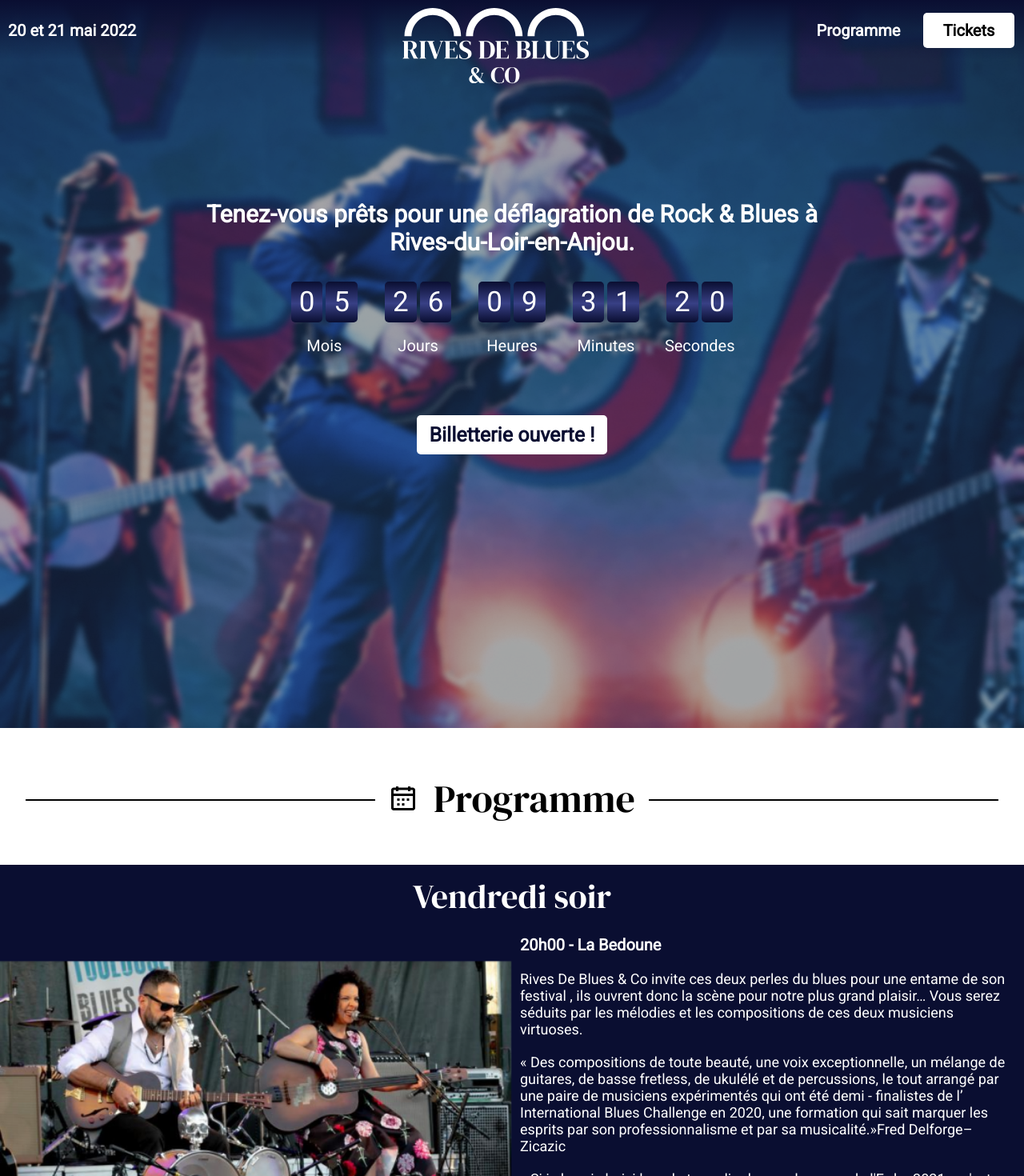
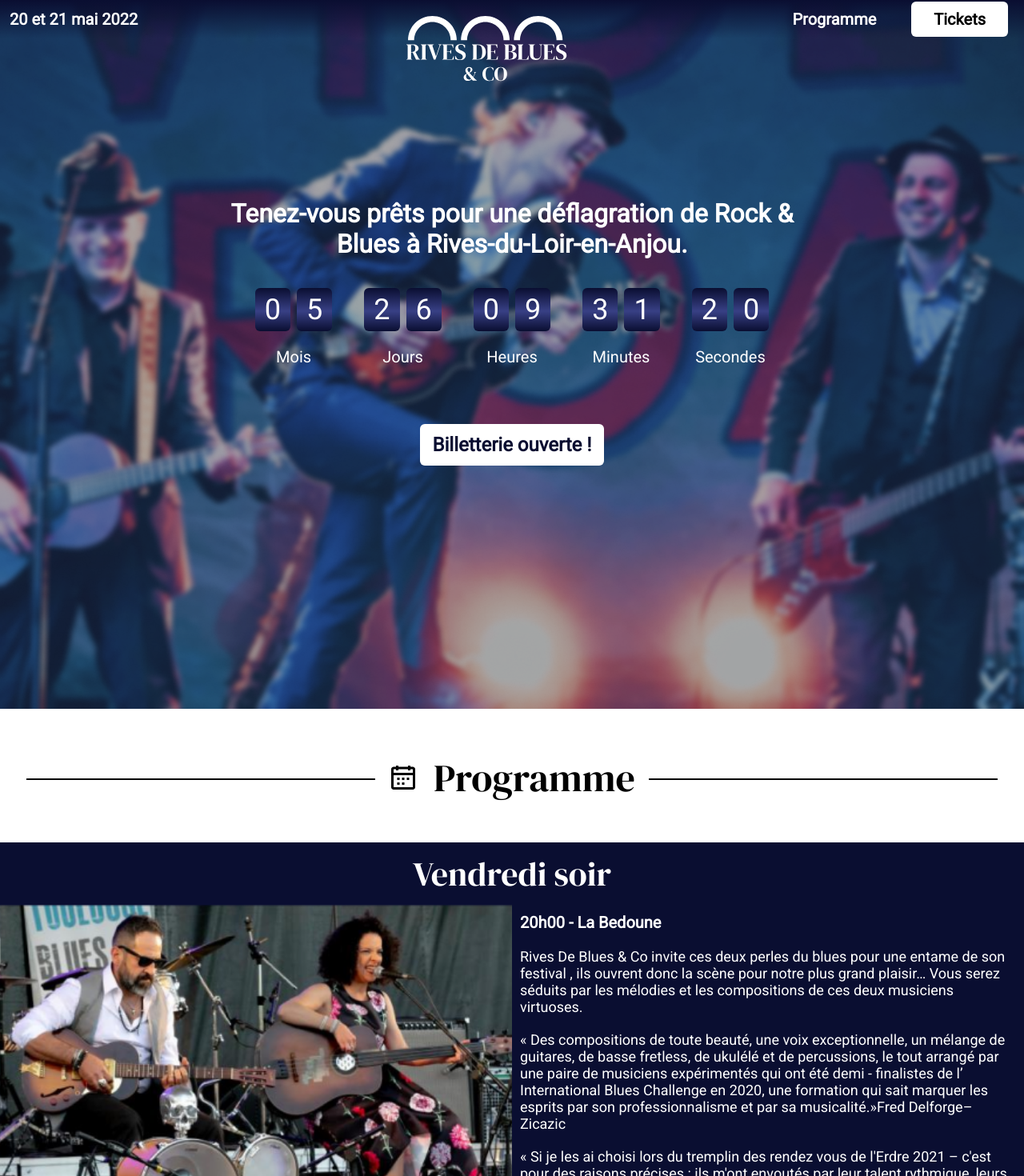
Before and after one commit to CyrielleAlbert/RivesDeBlues, a React (Create React App) app: page / in a window 1280 px wide. Shown: the top 1470 px of the page at 80% size. Built offline with nearby package versions, Linux system fonts and the light colour scheme.

Commit message:
px to rem

```diff
--- a/src/App.css
+++ b/src/App.css
@@ -20,7 +20,7 @@
   flex-direction: column;
   align-items: center;
   justify-content: center;
-  font-size: calc(10px + 2vmin);
+  font-size: calc(0.625rem + 2vmin);
   color: white;
 }
 
--- a/src/Pages/style/Home.css
+++ b/src/Pages/style/Home.css
@@ -1,16 +1,16 @@
 .background {
     position: relative;
-    margin-top: -75px;
-    left: 0px;
+    margin-top: -4.5rem;
+    left: 0rem;
     z-index: -100;
-    bottom: 0;
-    padding-bottom: 0;
+    bottom: 0rem;
+    padding-bottom: 0rem;
 }
 
 .content {
     position: absolute;
     z-index: 100;
-    top: 250px;
+    top: 15.5rem;
     display: flex;
     flex-direction: column;
     justify-content: center;
@@ -22,7 +22,7 @@
 
 .accroche {
     font-family: 'Roboto';
-    font-size: 30px;
+    font-size: 2rem;
     font-weight: bold;
     color: white;
     display: flex;
@@ -31,30 +31,30 @@
 
 .countdown {
     color: white;
-    margin-top: 15px;
+    margin-top: 1rem;
 }
 
 .bouton1 {
     background-color: white;
     color: #0A0E31;
-    padding: 10px;
-    padding-left: 15px;
-    padding-right: 15px;
-    font-size: 25px;
+    padding: 0.75rem;
+    padding-left: 1rem;
+    padding-right: 1rem;
+    font-size: 1.5rem;
     font-weight: bolder;
-    margin-top: 75px;
-    border-radius: 5px;
+    margin-top: 4.5rem;
+    border-radius: 0.375rem;
     cursor: pointer;
     text-decoration: none;
 }
 
 .title {
-    font-size: 48px;
+    font-size: 3rem;
     text-align: center;
-    padding: 15px;
+    padding: 1rem;
     position: relative;
-    padding-top: 50px;
-    padding-bottom: 50px;
+    padding-top: 3rem;
+    padding-bottom: 3rem;
     display: flex;
     flex-direction: row;
     justify-content: space-between;
@@ -62,10 +62,10 @@
 
 .infos-pratiques-title {
     font-family: 'DM Serif Display';
-    font-size: 42px;
+    font-size: 2.5rem;
     width: 100%;
     text-align: center;
-    padding: 10px;
+    padding: 0.75rem;
     color: #0A0E31;
 }
 
--- a/src/reusable-components/footer.js
+++ b/src/reusable-components/footer.js
@@ -5,30 +5,30 @@ import { ReactComponent as PhoneSVG } from './../Icons/call-phone.svg'
 //TODO Redirection vers infos
 function Footer1() {
     return (
-        <div style={{backgroundColor: "#0A0E31", width: "100%", height: 250, fontSize:15,color:"white", fontFamily:"Roboto"}}>
-            <div style={{ display: 'flex', flexDirection: "row",  justifyContent: "center", fontFamily: "Roboto", color: "white", fontSize: 15, paddingTop:20 }}>
+        <div style={{backgroundColor: "#0A0E31", width: "100%", height: "15.5rem", fontSize:"1rem",color:"white", fontFamily:"Roboto"}}>
+            <div style={{ display: 'flex', flexDirection: "row",  justifyContent: "center", fontFamily: "Roboto", color: "white", fontSize: "1rem", paddingTop:"1.25rem" }}>
                 <div style={{ width: "33%", justifyContent: "center", display: "flex", flexDirection: "column", alignItems: "center" }}>
                     <img src="/Images/Logo.svg" width="50%" />
                 </div>
                 <div style={{ width: "33%", justifyContent: "center", display: "flex", alignItems: "center" }}>
                     <div style={{ justifyContent: "center", display: "flex", flexDirection: "column" }}>
-                        <span style={{ margin: 10 }}>Le Festival</span>
-                        <span style={{ margin: 10 }}>FAQ</span>
-                        <span style={{ margin: 10 }}>Espace presse</span>
-                        <span style={{ margin: 10 }}>Mentions légales</span>
+                        <span style={{ margin: "0.75rem" }}>Le Festival</span>
+                        <span style={{ margin: "0.75rem" }}>FAQ</span>
+                        <span style={{ margin: "0.75rem" }}>Espace presse</span>
+                        <span style={{ margin: "0.75rem" }}>Mentions légales</span>
                     </div>
                 </div>
                 <div style={{ width: "33%", justifyContent: "center", display: "flex", alignItems: "center", flexDirection: "column" }}>
                     <div style={{ justifyContent: "center", display: "flex", flexDirection: "column" }}>
                         {"Nous suivre : "}
                         <div style={{ justifyContent: "start", display: "flex", flexDirection: "row" }}>
-                            <SocialIcon url="https://www.facebook.com/rives.de.blues.and.co/" bgColor="#FFFFFF" style={{ width: 42, height: 42, margin: "10px 10px 10px 0px" }} />
-                            <SocialIcon url="https://www.instagram.com/rives.de.blues.and.co/" bgColor="#FFFFFF" style={{ width: 42, height: 42, margin: "10px 10px 10px 0px" }} />
+                            <SocialIcon url="https://www.facebook.com/rives.de.blues.and.co/" bgColor="#FFFFFF" style={{ width: "2.625rem", height: "2.625rem", margin: "0.75rem 0.75rem 0.75rem 0rem" }} />
+                            <SocialIcon url="https://www.instagram.com/rives.de.blues.and.co/" bgColor="#FFFFFF" style={{ width: "2.625rem", height: "2.625rem", margin: "0.75rem 0.75rem 0.75rem 0rem" }} />
                         </div>
                         {"Nous contacter : "}
                         <div style={{ justifyContent: "start", display: "flex", flexDirection: "column" }}>
-                            <div style={{ marginTop: 15 }}>
-                                <MailSVG fill="#FFF" width={20} height={20} style={{ marginRight: 10, position: "relative", top: 4 }} />
+                            <div style={{ marginTop: "1rem" }}>
+                                <MailSVG fill="#FFF" width={"1.25rem"} height={"1.25rem"} style={{ marginRight: "0.75rem", position: "relative", top: "0.25rem" }} />
                                 {"Tourdescene@gmail.com"}
                             </div>
                         </div>
--- a/src/reusable-components/style/Header.css
+++ b/src/reusable-components/style/Header.css
@@ -3,41 +3,42 @@
     flex-direction: row;
     background: linear-gradient(180deg, #0A0E31 0%, rgba(0, 0, 0, 0) 100%);
     color: white;
-    height: 75px;
-    font-size: 20px;
+    height: 3rem;
+    font-size: 1.25rem;
     font-weight: bold;
     font-family: "Roboto";
 }
 
 .date {
-    width: 40%;
-    padding: 10px;
+    width: 20%;
+    padding: 0.75rem;
     display: flex;
     align-items: center;
     justify-content: start;
 }
 
 .logo {
-    width: 20%;
-    padding: 10px;
+    width: 60%;
+    padding: 1.25rem;
     display: flex;
     align-items: baseline;
     justify-content: center;
 }
-
+.logo img{
+    width:30%;
+}
 .programme {
-    margin-left: 20%;
     width: 10%;
     display: flex;
     align-items: center;
-    padding: 10px;
+    padding: 1.25rem;
     justify-content: center;
     cursor: pointer
 }
 
 .tickets {
     width: 10%;
-    padding: 10px;
+    padding: 1.25rem;
     display: flex;
     align-items: center;
     justify-content: center;
@@ -46,9 +47,9 @@
 
 .CTA {
     background-color: white;
-    padding: 10px;
-    padding-left: 25px;
-    padding-right: 25px;
-    border-radius: 5px;
+    padding: 0.625rem;
+    padding-left: 1.75rem;
+    padding-right: 1.75rem;
+    border-radius: 0.375rem;
     color: black;
 }
--- a/src/reusable-components/style/countdown.css
+++ b/src/reusable-components/style/countdown.css
@@ -4,23 +4,23 @@
     justify-content: center;
     text-align: center;
     font-family: 'Roboto';
-    font-size: 20px;
+    font-size: 1.25rem;
     color: white;
 }
 
 .num {
     display: flex;
-    margin: 15px;
+    margin: 1rem;
 }
 
 .rectangle {
     font-family: 'Roboto';
-    font-size: 35px;
-    padding: 5px;
-    padding-left: 10px;
-    padding-right: 10px;
-    border-radius: 5px;
-    margin: 2px;
+    font-size: 2.25rem;
+    padding: 0.375rem;
+    padding-left: 0.75rem;
+    padding-right: 0.75rem;
+    border-radius: 0.375rem;
+    margin: 0.25rem;
     background: linear-gradient(180deg, #0A0E31 0%, #384085 53.65%, #0A0E31 100%);
     color: white
 }
--- a/src/reusable-components/style/infosPratiques.css
+++ b/src/reusable-components/style/infosPratiques.css
@@ -1,24 +1,24 @@
 .titre-info-p {
     font-family: 'DM Serif Display';
-    font-size: 35px;
-    margin-top: 10px;
-    padding: 20px;
+    font-size: 2.25rem;
+    margin-top: 0.625rem;
+    padding: 1.25rem;
 }
 
 .content-2 {
     font-family: "Roboto";
-    font-size: 20px;
-    padding: 20px;
+    font-size: 1.25rem;
+    padding: 1.25rem;
 }
 
 .content-3 {
     font-family: "Roboto";
-    font-size: 20px;
-    margin: 20px;
+    font-size: 1.25rem;
+    margin: 1.25rem;
     color: #A90000;
     border-width: 2px;
     border: solid;
-    padding: 10px;
+    padding: 0.625rem;
 }
 
 .content-4 {
@@ -36,6 +36,6 @@
 
 .content-5 {
     font-family: "Roboto";
-    font-size: 20px;
-    margin: 20px;
+    font-size: 1.25rem;
+    margin: 1.25rem;
 }
--- a/src/reusable-components/style/pass.css
+++ b/src/reusable-components/style/pass.css
@@ -1,7 +1,7 @@
 .pass {
-    height: 250px;
-    width: 250px;
-    margin: 10px;
+    height: 15.5rem;
+    width: 15.5rem;
+    margin: 0.625rem;
 }
 
 .intitule {
@@ -30,7 +30,7 @@
 }
 
 .prix {
-    font-size: 35px;
+    font-size: 2.25rem;
     color: black;
     display: flex;
     flex-direction: row;
@@ -39,7 +39,7 @@
 }
 
 .reduc {
-    font-size: 20px;
+    font-size: 1.25rem;
     text-decoration: line-through;
     margin-left: 15px;
 }
@@ -48,7 +48,7 @@
     background-color: #141948;
     color: white;
     width: fit-content;
-    padding: 5px 20px 10px 20px;
+    padding: 5px 1.25rem 0.625rem 1.25rem;
     border-radius: 6px;
     margin-top: 50px;
     margin-bottom: 15px;
--- a/src/reusable-components/style/program.css
+++ b/src/reusable-components/style/program.css
@@ -3,9 +3,10 @@
     font-size: 42px;
     width: 100%;
     text-align: center;
-    padding-top: 10px;
-    padding-bottom: 10px;
+    padding-top: 0.625rem;
+    padding-bottom: 0.625rem;
 }
+
 
 .groupe {
     display: flex;
@@ -18,6 +19,7 @@
     display: flex;
     flex-direction: column;
     justify-content: center;
+    align-items: center;
 }
 
 .moitie2 {
@@ -28,11 +30,16 @@
 .desc {
     font-size: 18px;
     font-family: 'Roboto';
-    padding: 10px;
+    padding: 0.625rem;
 }
 
 .nomGr {
-    padding: 10px;
-    font-size: 20px;
+    padding: 0.625rem;
+    font-size: 1.25rem;
     font-weight: bolder;
 }
+.moitie1 img{
+    flex-shrink: 0;
+    min-width: 100%;
+    min-height: 100%
+}
```
Also changed, not shown: 1 other file (tests, documents, lock files or other folders).
